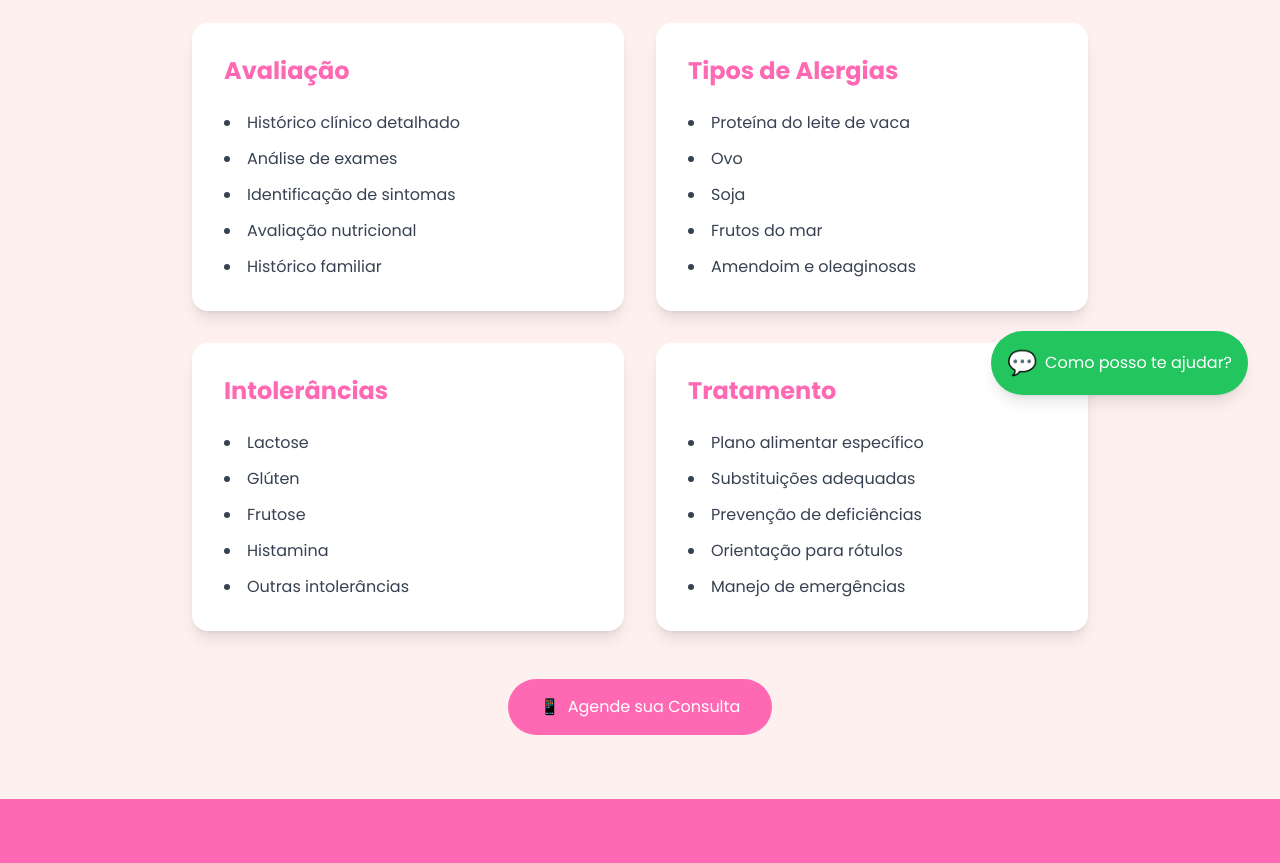
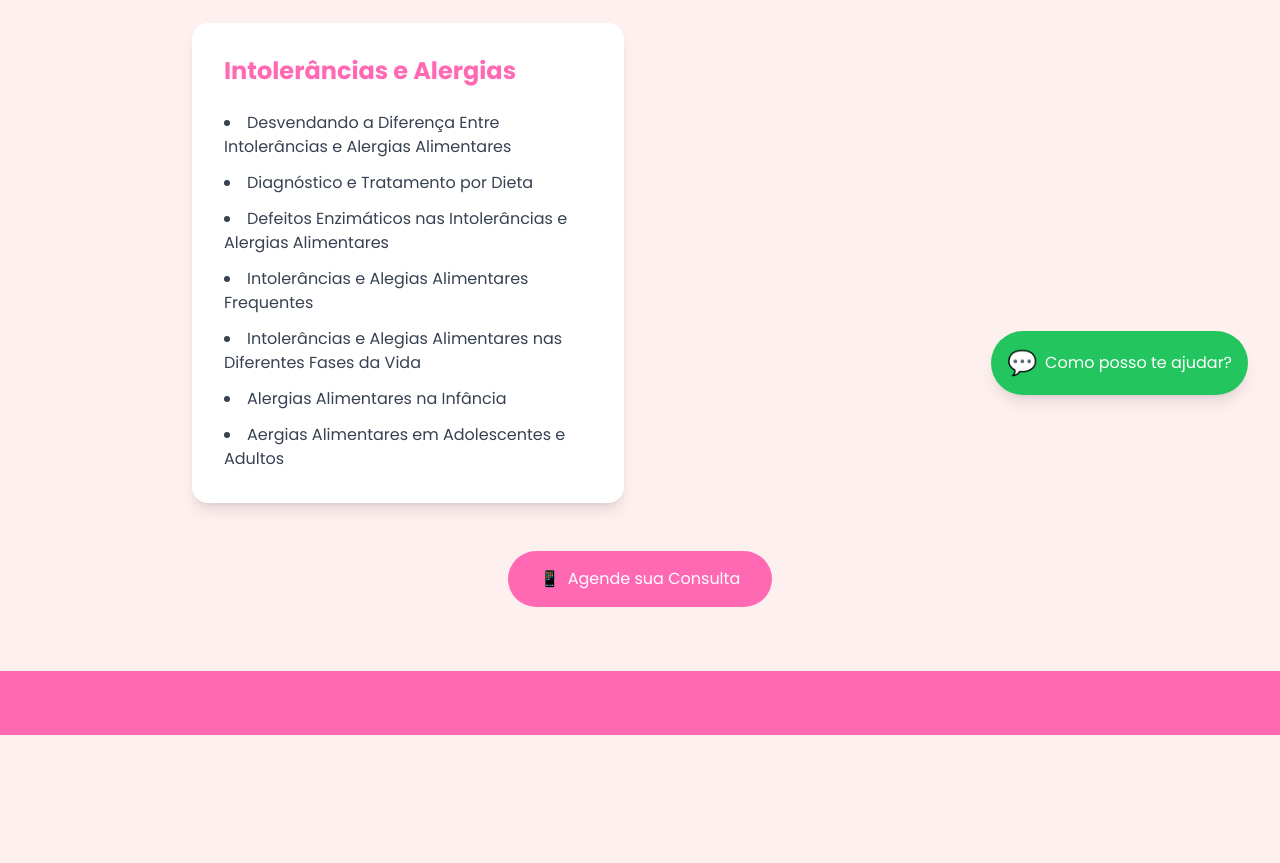
Before and after one commit to tilearningwell/nutriabilainecarlota, a plain HTML site: page servico-alergias-intolerancias.html in a window 1280 px wide. Shown: the part 373-1236 px from the top of the page. After the commit the page ends 1108 px from the top, so only its background shows below. Drawn offline with nearby package versions, Linux system fonts and the light colour scheme.

Commit message:
Update servico-alergias-intolerancias.html

```diff
--- a/servico-alergias-intolerancias.html
+++ b/servico-alergias-intolerancias.html
@@ -38,7 +38,7 @@
                 <span class="mx-2">></span>
                 <a href="index.html#servicos" class="hover:text-primary">Serviços</a>
                 <span class="mx-2">></span>
-                <span class="text-primary">Alergias e Intolerâncias</span>
+                <span class="text-primary">Intolerâncias e Alergias</span>
             </div>
         </div>
     </div>
@@ -50,7 +50,7 @@
                 <div class="text-center mb-12">
                     <span class="text-6xl mb-6 block">🌿</span>
                     <h1 class="text-4xl md:text-5xl font-bold" style="color: #FF69B4;">
-                        Alergias e Intolerâncias
+                        Intolerâncias e Alergias
                     </h1>
                 </div>
 
@@ -58,51 +58,18 @@
                 <div class="grid grid-cols-1 md:grid-cols-2 gap-8">
                     <!-- Avaliação -->
                     <div class="bg-white rounded-2xl shadow-lg p-8">
-                        <h2 class="text-2xl font-bold mb-6 text-primary">Avaliação</h2>
+                        <h2 class="text-2xl font-bold mb-6 text-primary">Intolerâncias e Alergias</h2>
                         <ul class="list-disc list-inside space-y-3 text-gray-700">
-                            <li>Histórico clínico detalhado</li>
-                            <li>Análise de exames</li>
-                            <li>Identificação de sintomas</li>
-                            <li>Avaliação nutricional</li>
-                            <li>Histórico familiar</li>
+                            <li>Desvendando a Diferença Entre Intolerâncias e Alergias Alimentares</li>
+                            <li>Diagnóstico e Tratamento por Dieta</li>
+                            <li>Defeitos Enzimáticos nas Intolerâncias e Alergias Alimentares</li>
+                            <li>Intolerâncias e Alegias Alimentares Frequentes</li>
+                            <li>Intolerâncias e Alegias Alimentares nas Diferentes Fases da Vida</li>
+                            <li>Alergias Alimentares na Infância</li>
+                            <li>Aergias Alimentares em Adolescentes e Adultos</li>
                         </ul>
                     </div>
 
-                    <!-- Tipos de Alergias -->
-                    <div class="bg-white rounded-2xl shadow-lg p-8">
-                        <h2 class="text-2xl font-bold mb-6 text-primary">Tipos de Alergias</h2>
-                        <ul class="list-disc list-inside space-y-3 text-gray-700">
-                            <li>Proteína do leite de vaca</li>
-                            <li>Ovo</li>
-                            <li>Soja</li>
-                            <li>Frutos do mar</li>
-                            <li>Amendoim e oleaginosas</li>
-                        </ul>
-                    </div>
-
-                    <!-- Intolerâncias -->
-                    <div class="bg-white rounded-2xl shadow-lg p-8">
-                        <h2 class="text-2xl font-bold mb-6 text-primary">Intolerâncias</h2>
-                        <ul class="list-disc list-inside space-y-3 text-gray-700">
-                            <li>Lactose</li>
-                            <li>Glúten</li>
-                            <li>Frutose</li>
-                            <li>Histamina</li>
-                            <li>Outras intolerâncias</li>
-                        </ul>
-                    </div>
-
-                    <!-- Tratamento -->
-                    <div class="bg-white rounded-2xl shadow-lg p-8">
-                        <h2 class="text-2xl font-bold mb-6 text-primary">Tratamento</h2>
-                        <ul class="list-disc list-inside space-y-3 text-gray-700">
-                            <li>Plano alimentar específico</li>
-                            <li>Substituições adequadas</li>
-                            <li>Prevenção de deficiências</li>
-                            <li>Orientação para rótulos</li>
-                            <li>Manejo de emergências</li>
-                        </ul>
-                    </div>
                 </div>
 
                 <!-- CTA -->
```
